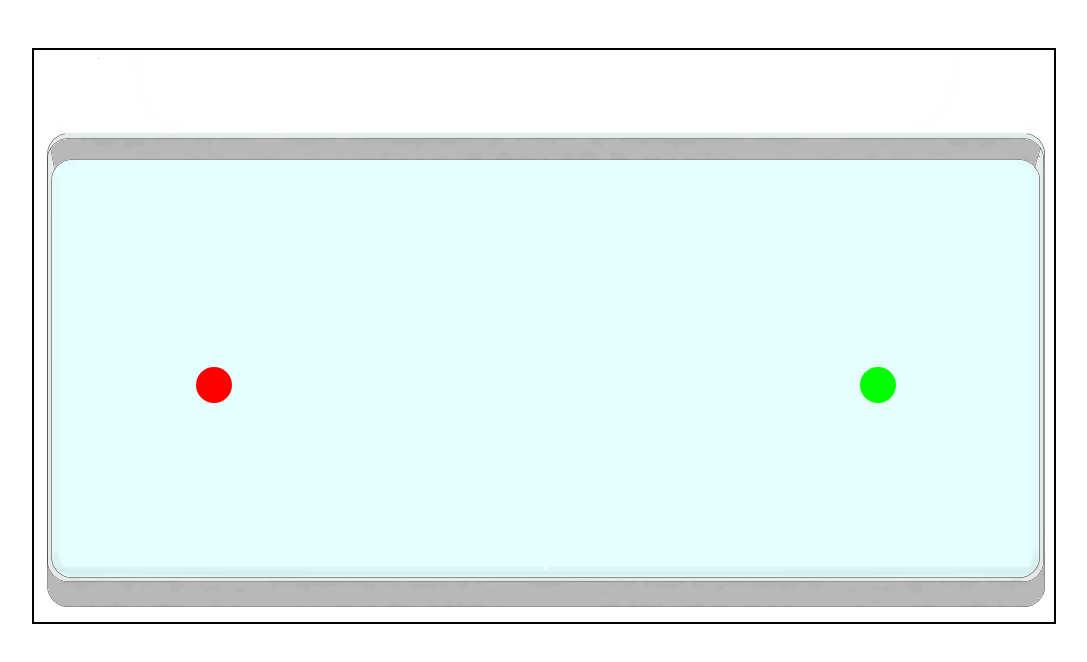
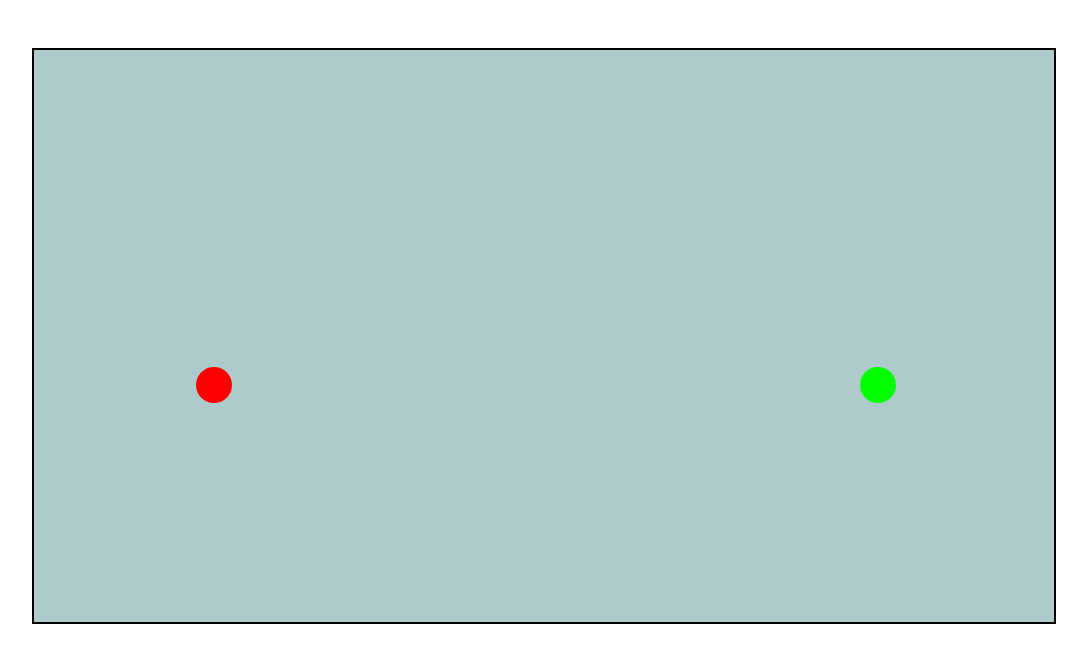
Before and after one commit to Anassmoh/web_game, a plain HTML site: page FrontEnd/game.html in a window 1280 px wide. Shown: the whole page, without its empty margins (96-1183 px from the left). Drawn offline with Linux system fonts and the light colour scheme.

Commit message:
Updaed the images  modified the css

```diff
--- a/FrontEnd/style.css
+++ b/FrontEnd/style.css
@@ -20,6 +20,6 @@ body {
 }
 
 #canvas1 {
-    background: url("pitch.png") center / 100% 100% no-repeat;
-
+    display: block;
+    background: #aecbcb; /* changed the image to color the images are defined in the JS File/
 }
```
Also changed, not shown: FrontEnd/overlay.svg (added), FrontEnd/pitch.svg (added).
